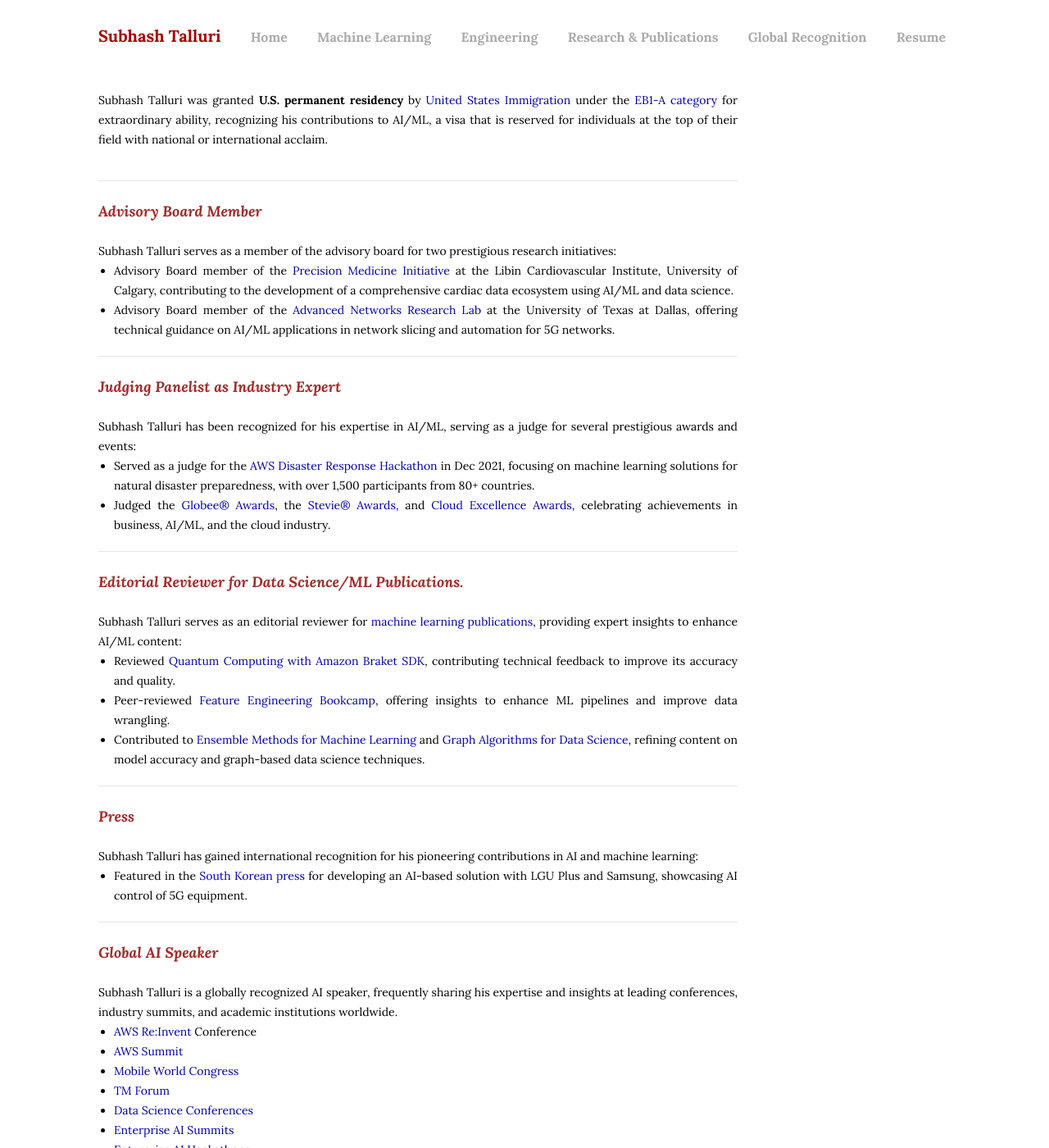
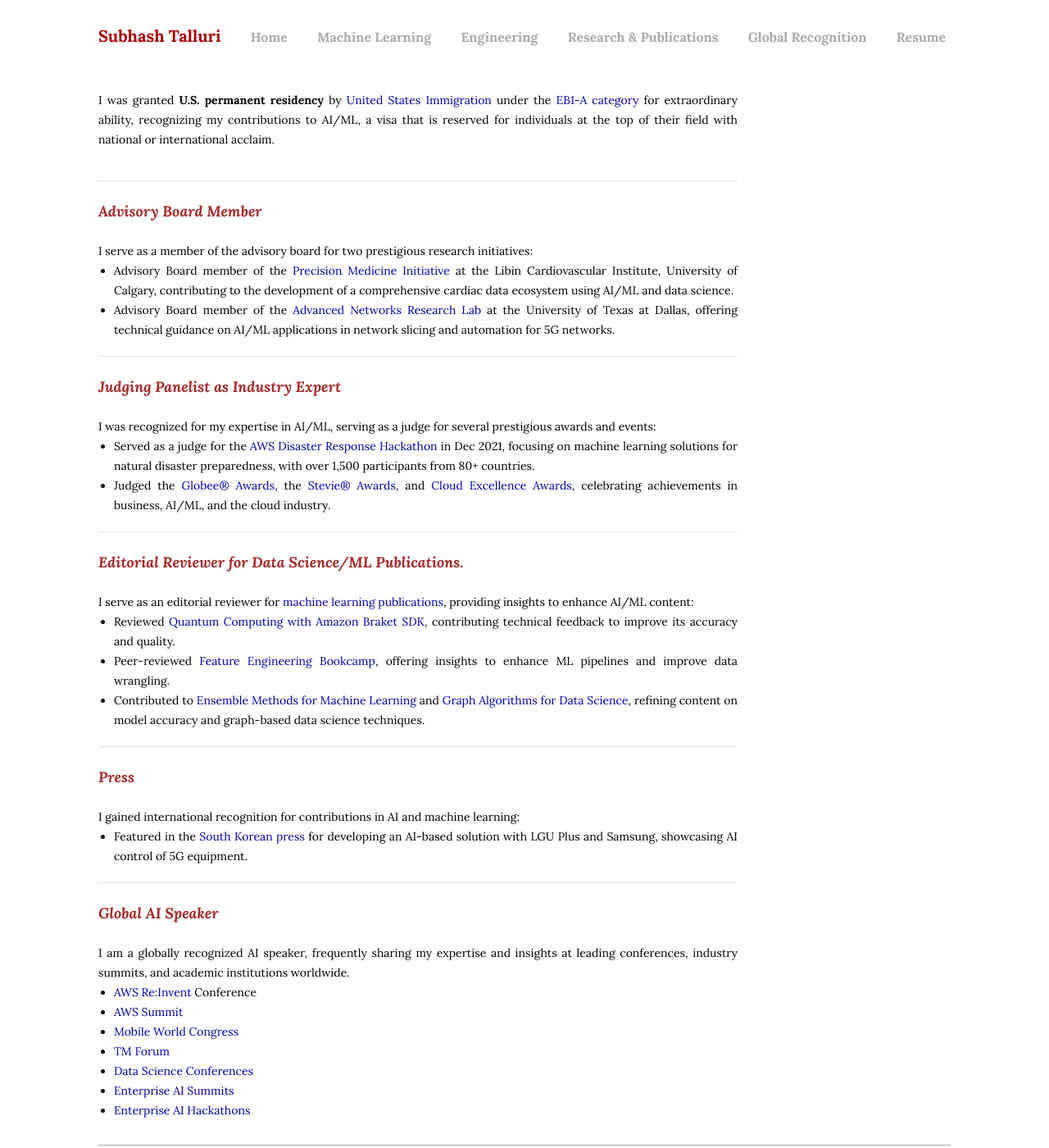
Before and after one commit to subhashtalluri/subhashtalluri.github.io, a Jekyll site: the page built from other.html, in a window 1280 px wide and 1400 px high. Shown: the whole window at 82% size. Built offline with Jekyll 4.4.1, drawn with Linux system fonts in a browser that asks for light colours.

Commit message:
dec update 2

```diff
--- a/other.html
+++ b/other.html
@@ -3,7 +3,7 @@ layout: default
 title: Subhash Talluri | Global Recognition
 ---
 
-<p>Subhash Talluri was granted <b>U.S. permanent residency</b> by <a href="https://www.uscis.gov/working-in-the-united-states/permanent-workers/employment-based-immigration-first-preference-eb-1">United States Immigration</a> under the <a href="https://en.wikipedia.org/wiki/EB-1_visa">EB1-A category</a> for extraordinary ability, recognizing his contributions to AI/ML, a visa that is reserved for individuals at the top of their field with national or international acclaim.
+<p>I was granted <b>U.S. permanent residency</b> by <a href="https://www.uscis.gov/working-in-the-united-states/permanent-workers/employment-based-immigration-first-preference-eb-1">United States Immigration</a> under the <a href="https://en.wikipedia.org/wiki/EB-1_visa">EB1-A category</a> for extraordinary ability, recognizing my contributions to AI/ML, a visa that is reserved for individuals at the top of their field with national or international acclaim.
    </p>
 
 <br>
@@ -11,7 +11,7 @@ title: Subhash Talluri | Global Recognition
 
 <h3><i><b><span style="color:brown"><font size="4">Advisory Board Member</font></span></b></i></h3>
 <br>
-Subhash Talluri serves as a member of the advisory board for two prestigious research initiatives:
+I serve as a member of the advisory board for two prestigious research initiatives:
 <br>
 <ul>
     <li> Advisory Board member of the <a href="https://libin.ucalgary.ca/about-us/our-initiatives/precision-medicine-initiative">Precision Medicine Initiative</a> at the Libin Cardiovascular Institute, University of Calgary, contributing to the development of a comprehensive cardiac data ecosystem using AI/ML and data science.</li>
@@ -24,7 +24,7 @@ Subhash Talluri serves as a member of the advisory board for two prestigious res
 <h3><i><b><span style="color:brown"><font size="4">Judging Panelist as Industry Expert</font></span></b></i></h3>
 <br>
 
- Subhash Talluri has been recognized for his expertise in AI/ML, serving as a judge for several prestigious awards and events:
+ I was recognized for my expertise in AI/ML, serving as a judge for several prestigious awards and events:
 <br>
 <ul>
     <li> Served as a judge for the <a href="https://awsdisasterresponse.devpost.com/ ">AWS Disaster Response Hackathon</a> in Dec 2021, focusing on machine learning solutions for natural disaster preparedness, with over 1,500 participants from 80+ countries. </li>
@@ -36,7 +36,7 @@ Subhash Talluri serves as a member of the advisory board for two prestigious res
 <h3><i><b><span style="color:brown"><font size="4">Editorial Reviewer for Data Science/ML Publications.</font></span></b></i></h3>
 <br>
 
-Subhash Talluri serves as an editorial reviewer for <a href="https://www.manning.com/"> machine learning publications</a>, providing expert insights to enhance AI/ML content: <br>
+I serve as an editorial reviewer for <a href="https://www.manning.com/"> machine learning publications</a>, providing insights to enhance AI/ML content: <br>
 <ul>
     <li> Reviewed <a href="https://www.manning.com/liveprojectseries/quantum-computing-with-amazon-braket-sdk-ser">Quantum Computing with Amazon Braket SDK</a>, contributing technical feedback to improve its accuracy and quality.</li>
     <li> Peer-reviewed <a href="https://www.manning.com/books/feature-engineering-bookcamp">Feature Engineering Bookcamp</a>, offering insights to enhance ML pipelines and improve data wrangling. </li>
@@ -50,7 +50,7 @@ Subhash Talluri serves as an editorial reviewer for <a href="https://www.manning
 <h3><i><b><span style="color:brown"><font size="4">Press</font></span></b></i></h3>
 <br>
 
-Subhash Talluri has gained international recognition for his pioneering contributions in AI and machine learning:
+I gained international recognition for contributions in AI and machine learning:
 <br>
 <ul>
 
@@ -63,7 +63,7 @@ Subhash Talluri has gained international recognition for his pioneering contribu
 
 <h3><i><b><span style="color:brown"><font size="4">Global AI Speaker</font></span></b></i></h3>
 <br>
-Subhash Talluri is a globally recognized AI speaker, frequently sharing his expertise and insights at leading conferences, industry summits, and academic institutions worldwide.
+I am a globally recognized AI speaker, frequently sharing my expertise and insights at leading conferences, industry summits, and academic institutions worldwide.
 <br>
 <ul>
       <li>
```
